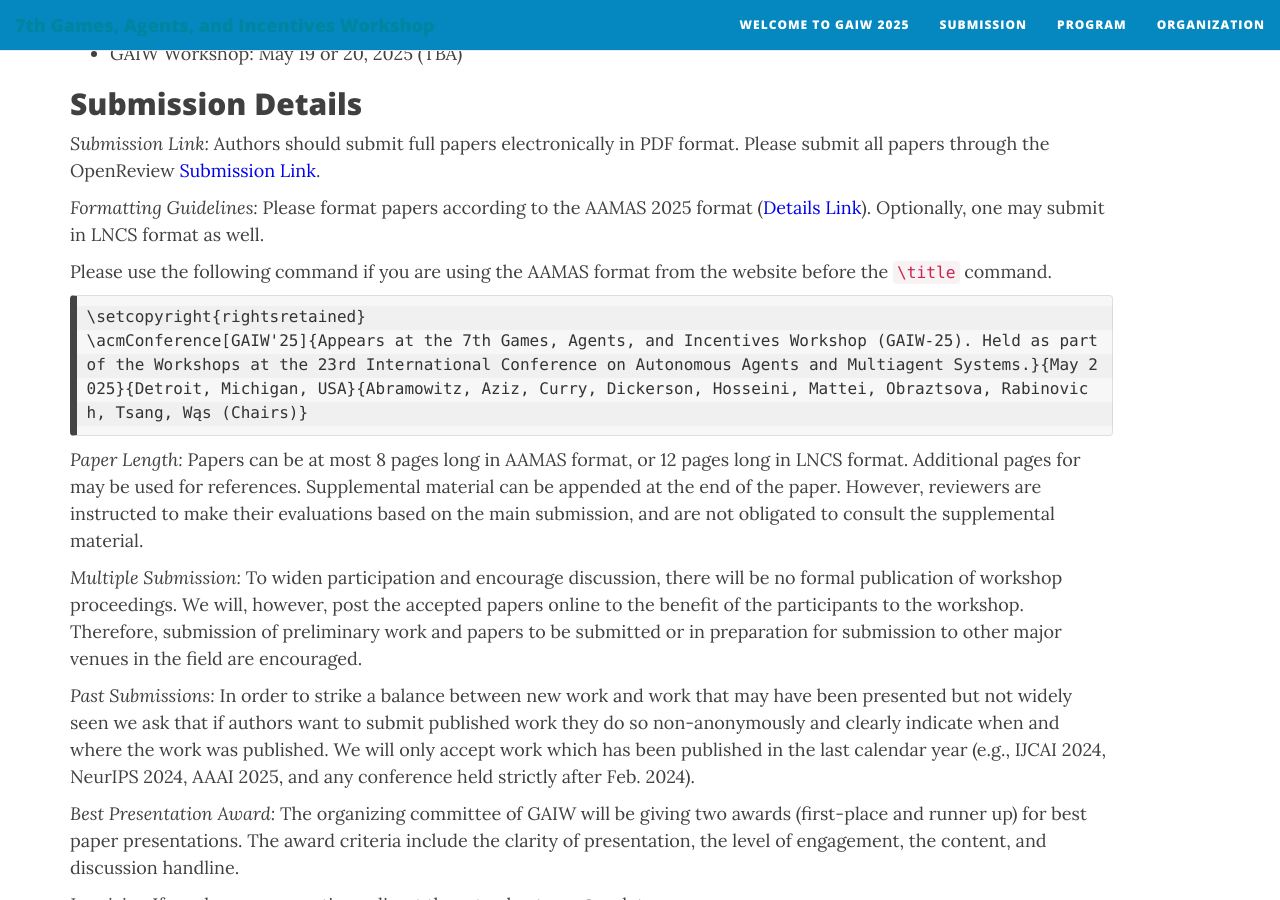
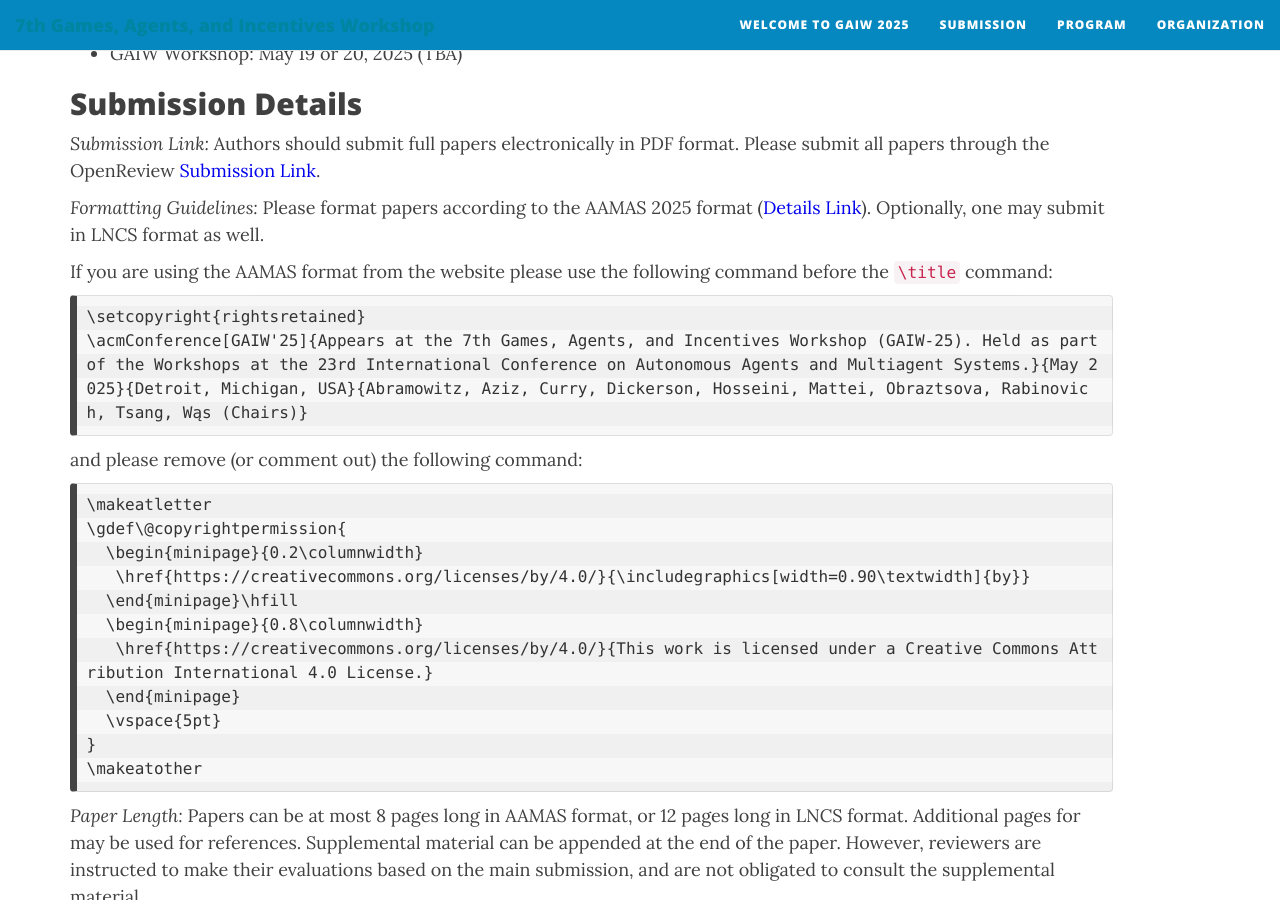
Before and after one commit to PrefLib/gaiw2025, a Jekyll site: the page built from submission.md, in a window 1280 px wide and 900 px high, scrolled down 340 px. Built offline with Jekyll 4.4.1, drawn with Linux system fonts in a browser that asks for light colours; nearby versions of some CDN libraries.

Commit message:
Update submission.md
Requesting submitters comment out the copyright

````diff
--- a/submission.md
+++ b/submission.md
@@ -37,11 +37,27 @@ Authors should submit full papers electronically in PDF format. [CMT Submission
 
 *Formatting Guidelines:* Please format papers according to the AAMAS 2025 format ([Details Link](https://aamas2025.org/index.php/conference/calls/submission-instructions-main-technical-track/)). Optionally, one may submit in LNCS format as well.
 
-Please use the following command if you are using the AAMAS format from the website before the `\title` command.
+If you are using the AAMAS format from the website please use the following command before the `\title` command:
 
 ```
 \setcopyright{rightsretained}
 \acmConference[GAIW'25]{Appears at the 7th Games, Agents, and Incentives Workshop (GAIW-25). Held as part of the Workshops at the 23rd International Conference on Autonomous Agents and Multiagent Systems.}{May 2025}{Detroit, Michigan, USA}{Abramowitz, Aziz, Curry, Dickerson, Hosseini, Mattei, Obraztsova, Rabinovich, Tsang, Wąs (Chairs)}
+```
+
+and please remove (or comment out) the following command:
+
+```
+\makeatletter
+\gdef\@copyrightpermission{
+  \begin{minipage}{0.2\columnwidth}
+   \href{https://creativecommons.org/licenses/by/4.0/}{\includegraphics[width=0.90\textwidth]{by}}
+  \end{minipage}\hfill
+  \begin{minipage}{0.8\columnwidth}
+   \href{https://creativecommons.org/licenses/by/4.0/}{This work is licensed under a Creative Commons Attribution International 4.0 License.}
+  \end{minipage}
+  \vspace{5pt}
+}
+\makeatother
 ```
 
 *Paper Length:* Papers can be at most 8 pages long in AAMAS format, or 12 pages long in LNCS format. Additional pages for may be used for references. Supplemental material can be appended at the end of the paper. However, reviewers are instructed to make their evaluations based on the main submission, and are not obligated to consult the supplemental material.
````
